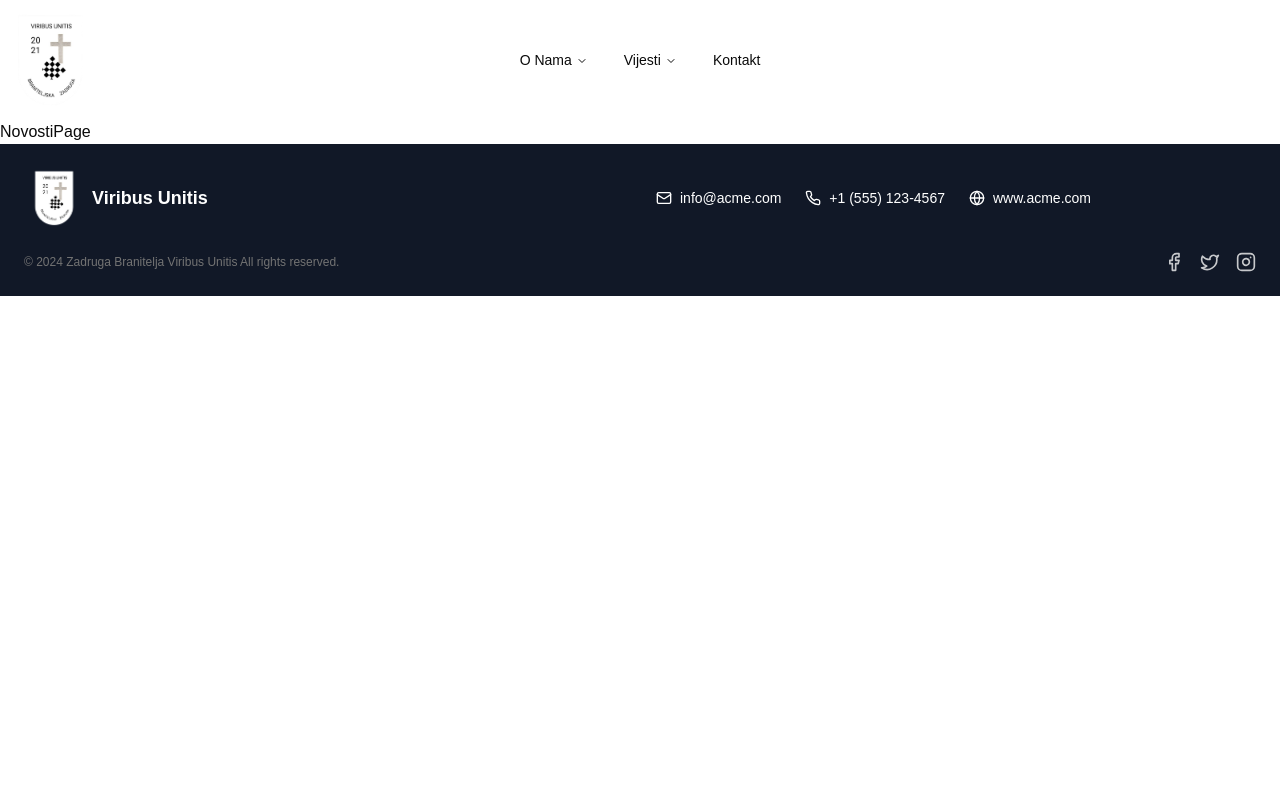
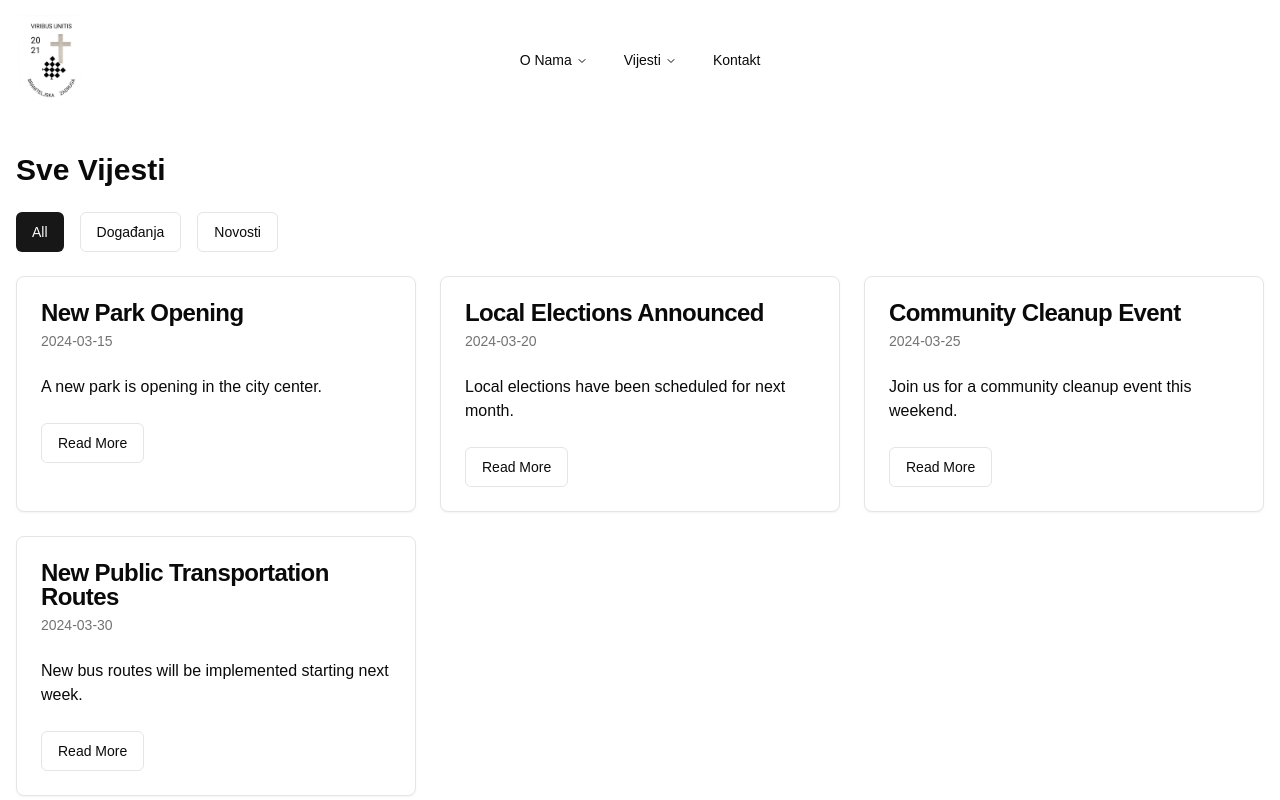
Before and after one commit to SpViribusUnitis/website, a Next.js app: page /vijesti in a window 1280 px wide. Shown: the top 800 px of the page. Built offline with nearby package versions, Linux system fonts and the light colour scheme.

Commit message:
started vijesti page

```diff
--- a/src/app/(public)/kontakt/page.tsx
+++ b/src/app/(public)/kontakt/page.tsx
@@ -29,7 +29,7 @@ const KontaktPage = () => {
               {/* Right side - Contact Information */}
               <div className="md:w-1/2 p-8 bg-gray-50">
                 <h2 className="text-2xl font-semibold mb-6 text-gray-900">
-                  Contact Us
+                  Kontaktirajte Nas
                 </h2>
                 <div className="space-y-4">
                   <div className="flex items-center">
@@ -69,12 +69,8 @@ const KontaktPage = () => {
         </div>
       </section>
 
-      {/* Additional Content Section */}
       <section className="py-12 bg-gray-100">
         <div className="max-w-7xl mx-auto px-4 sm:px-6 lg:px-8">
-          <h2 className="text-3xl font-bold mb-6 text-gray-900">
-            Kontaktirajte nas
-          </h2>
           <div className="grid md:grid-cols-2 gap-8">
             <div>
               <h3 className="text-xl font-semibold mb-4 text-gray-900">
--- a/src/app/(public)/vijesti/page.tsx
+++ b/src/app/(public)/vijesti/page.tsx
@@ -1,14 +1,108 @@
-import React from "react";
+import Link from "next/link";
+import { notFound } from "next/navigation";
+import {
+  Card,
+  CardContent,
+  CardDescription,
+  CardFooter,
+  CardHeader,
+  CardTitle,
+} from "@/components/ui/card";
+import { Button } from "@/components/ui/button";
 
-const NovostiPage = ({
-  params,
+// Simulated news data
+const newsData = [
+  {
+    id: 1,
+    title: "New Park Opening",
+    category: "dogadjanja",
+    date: "2024-03-15",
+    description: "A new park is opening in the city center.",
+  },
+  {
+    id: 2,
+    title: "Local Elections Announced",
+    category: "novosti",
+    date: "2024-03-20",
+    description: "Local elections have been scheduled for next month.",
+  },
+  {
+    id: 3,
+    title: "Community Cleanup Event",
+    category: "dogadjanja",
+    date: "2024-03-25",
+    description: "Join us for a community cleanup event this weekend.",
+  },
+  {
+    id: 4,
+    title: "New Public Transportation Routes",
+    category: "novosti",
+    date: "2024-03-30",
+    description: "New bus routes will be implemented starting next week.",
+  },
+];
+
+export default function NewsPage({
   searchParams,
 }: {
-  params: { slug: string };
-  searchParams?: { [key: string]: string | undefined };
-}) => {
-  console.log(params, searchParams);
-  return <div>NovostiPage</div>;
-};
+  searchParams: { category?: string };
+}) {
+  const { category } = searchParams;
 
-export default NovostiPage;
+  // Filter news based on category
+  const filteredNews = category
+    ? newsData.filter((news) => news.category === category)
+    : newsData;
+
+  // If an invalid category is provided, return 404
+  if (category && !["dogadjanja", "novosti"].includes(category)) {
+    notFound();
+  }
+  const naslov = category ? category : "Sve Vijesti";
+  return (
+    <div className="container mx-auto px-4 py-8 min-h-[70vh]">
+      <h1 className="text-3xl font-bold mb-6  capitalize">{naslov}</h1>
+
+      <div className="mb-6 flex gap-4">
+        <Button asChild variant={!category ? "default" : "outline"}>
+          <Link href="/vijesti">All</Link>
+        </Button>
+        <Button
+          asChild
+          variant={category === "dogadjanja" ? "default" : "outline"}
+        >
+          <Link href="/vijesti?category=dogadjanja">Događanja</Link>
+        </Button>
+        <Button
+          asChild
+          variant={category === "novosti" ? "default" : "outline"}
+        >
+          <Link href="/vijesti?category=novosti">Novosti</Link>
+        </Button>
+      </div>
+
+      <div className="grid grid-cols-1 md:grid-cols-2 lg:grid-cols-3 gap-6">
+        {filteredNews.map((news) => (
+          <Card key={news.id}>
+            <CardHeader>
+              <CardTitle>{news.title}</CardTitle>
+              <CardDescription>{news.date}</CardDescription>
+            </CardHeader>
+            <CardContent>
+              <p>{news.description}</p>
+            </CardContent>
+            <CardFooter>
+              <Button variant="outline">Read More</Button>
+            </CardFooter>
+          </Card>
+        ))}
+      </div>
+
+      {filteredNews.length === 0 && (
+        <p className="text-center text-gray-500 mt-8">
+          No news articles found for this category.
+        </p>
+      )}
+    </div>
+  );
+}
--- a/src/components/navigation/desktop-navigation.tsx
+++ b/src/components/navigation/desktop-navigation.tsx
@@ -16,28 +16,29 @@ import {
 import { AxeIcon } from "lucide-react";
 import Image from "next/image";
 
-const components: { title: string; href: string; description: string }[] = [
+const vijestiSubItems: { title: string; href: string; description: string }[] =
+  [
     {
       title: "Novosti",
-    href: "/docs/primitives/alert-dialog",
+      href: "/vijesti?category=novosti",
       description:
         "A modal dialog that interrupts the user with important content and expects a response.",
     },
     {
       title: "Dogadjanja",
-    href: "/docs/primitives/hover-card",
+      href: "/vijesti?category=dogadjanja",
       description:
         "For sighted users to preview content available behind a link.",
     },
     {
       title: "Galerija",
-    href: "/docs/primitives/progress",
+      href: "/vijesti?category='galerija'",
       description:
         "Displays an indicator showing the completion progress of a task, typically displayed as a progress bar.",
     },
     {
       title: "Sve Vijesti",
-    href: "/docs/primitives/progress",
+      href: "/vijesti",
       description:
         "Displays an indicator showing the completion progress of a task, typically displayed as a progress bar.",
     },
@@ -83,7 +84,7 @@ export function DesktopNavigation() {
           <NavigationMenuTrigger>Vijesti</NavigationMenuTrigger>
           <NavigationMenuContent>
             <ul className="grid w-[400px] gap-3 p-4 md:w-[500px] md:grid-cols-2 lg:w-[600px] ">
-              {components.map((component) => (
+              {vijestiSubItems.map((component) => (
                 <ListItem
                   key={component.title}
                   title={component.title}
```
Lines whose indentation alone changed are shown as unchanged.
